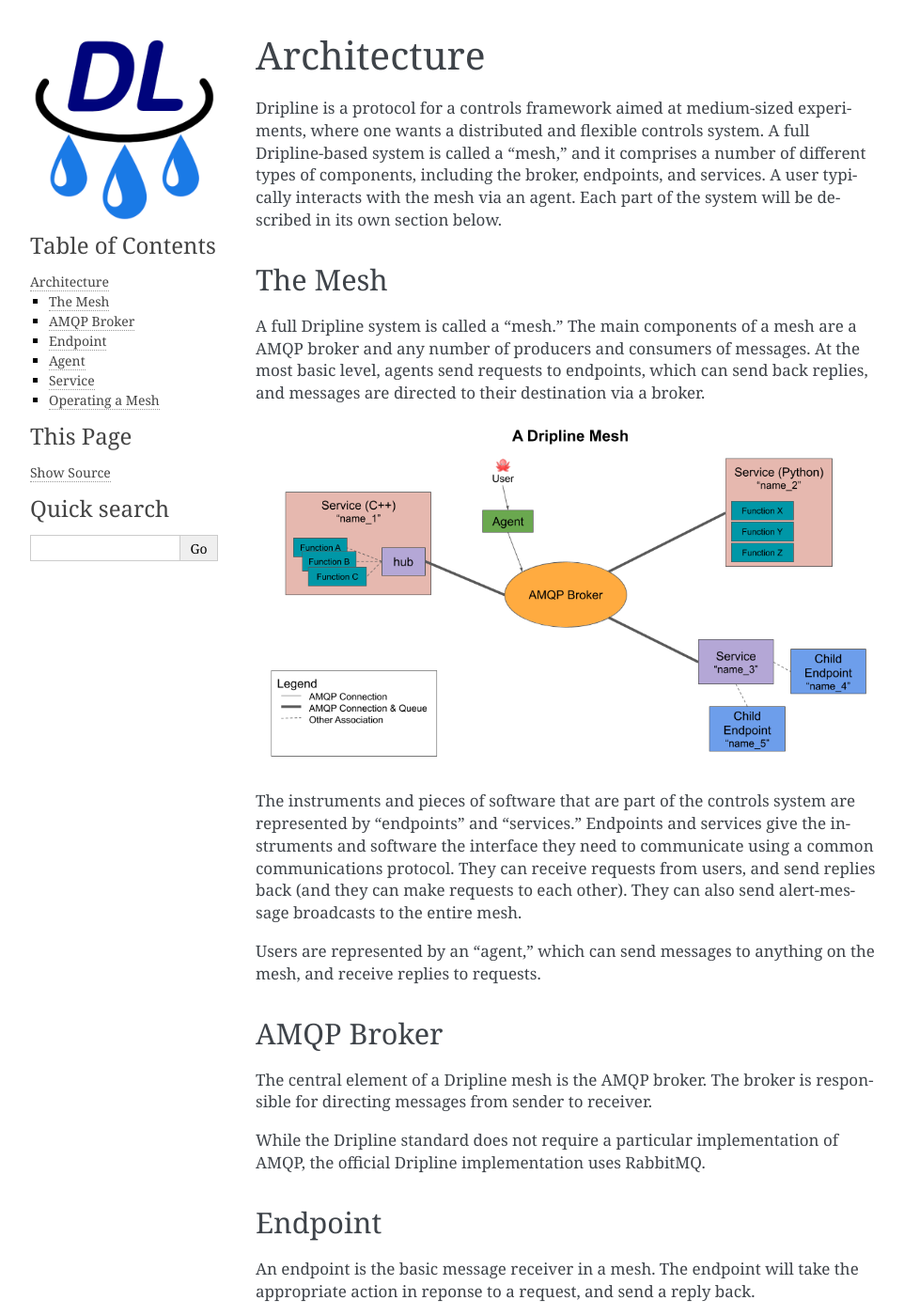
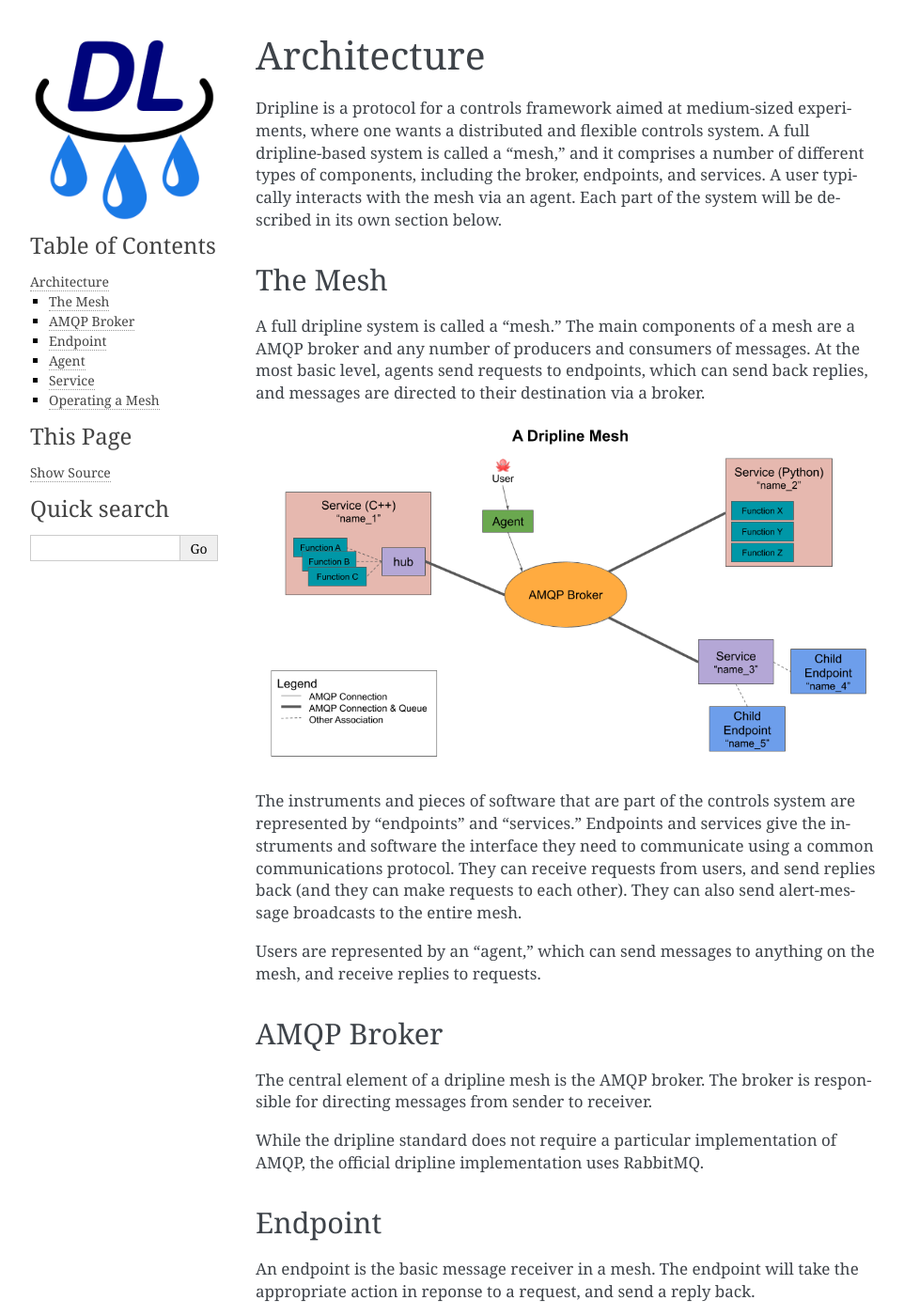
Before and after one commit to driplineorg/dripline, a Sphinx documentation site: the page built from source/Architecture.rst, in a window 1280 px wide and 1400 px high. Shown: the whole window at 94% size, without its empty margins (148-1110 px from the left). Built offline with Sphinx 7.4.7, drawn with Linux system fonts in a browser that asks for light colours; some of the changed text lies outside the part shown.

Commit message:
Fixing capitalization

```diff
--- a/source/Architecture.rst
+++ b/source/Architecture.rst
@@ -2,13 +2,13 @@
 Architecture
 ============
 
-Dripline is a protocol for a controls framework aimed at medium-sized experiments, where one wants a distributed and flexible controls system.  A full Dripline-based system is called a "mesh," and it comprises a number of different types of components, including the broker, endpoints, and services.  A user typically interacts with the mesh via an agent.  Each part of the system will be described in its own section below.
+Dripline is a protocol for a controls framework aimed at medium-sized experiments, where one wants a distributed and flexible controls system.  A full dripline-based system is called a "mesh," and it comprises a number of different types of components, including the broker, endpoints, and services.  A user typically interacts with the mesh via an agent.  Each part of the system will be described in its own section below.
 
 
 The Mesh
 ========
 
-A full Dripline system is called a "mesh."  The main components of a mesh are a AMQP broker and any number of producers and consumers of messages.  At the most basic level, agents send requests to endpoints, which can send back replies, and messages are directed to their destination via a broker.
+A full dripline system is called a "mesh."  The main components of a mesh are a AMQP broker and any number of producers and consumers of messages.  At the most basic level, agents send requests to endpoints, which can send back replies, and messages are directed to their destination via a broker.
 
 .. image:: images/mesh.png
 
@@ -20,9 +20,9 @@ Users are represented by an "agent," which can send messages to anything on the
 AMQP Broker
 ===========
 
-The central element of a Dripline mesh is the AMQP broker.  The broker is responsible for directing messages from sender to receiver.
+The central element of a dripline mesh is the AMQP broker.  The broker is responsible for directing messages from sender to receiver.
 
-While the Dripline standard does not require a particular implementation of AMQP, the official Dripline implementation uses RabbitMQ.
+While the dripline standard does not require a particular implementation of AMQP, the official dripline implementation uses RabbitMQ.
 
 
 Endpoint
@@ -46,7 +46,7 @@ The primary unit of software that connects with the broker is the "service."  A
 Operating a Mesh
 ================
 
-While the Dripline standard specifies *what* can go in a mesh, it does not specify *how* a mesh is deployed.  The Dripline developers recommend the use of containers and a deployment menthod like ``docker-compose`` or Kubernetes.
+While the dripline standard specifies *what* can go in a mesh, it does not specify *how* a mesh is deployed.  The dripline developers recommend the use of containers and a deployment menthod like ``docker-compose`` or Kubernetes.
 
 The first thing to be deployed should be the broker.
 
--- a/source/Use-Protocol.rst
+++ b/source/Use-Protocol.rst
@@ -2,7 +2,7 @@
 Use Protocol
 ============
 
-The following sections summarize various conventions that all Dripline-compliant implementations should strive to follow.
+The following sections summarize various conventions that all dripline-compliant implementations should strive to follow.
 
 * amqp-exchanges_
 * broadcast-requests_
```
Also changed, not shown: README.rst (+7 -0 lines).
